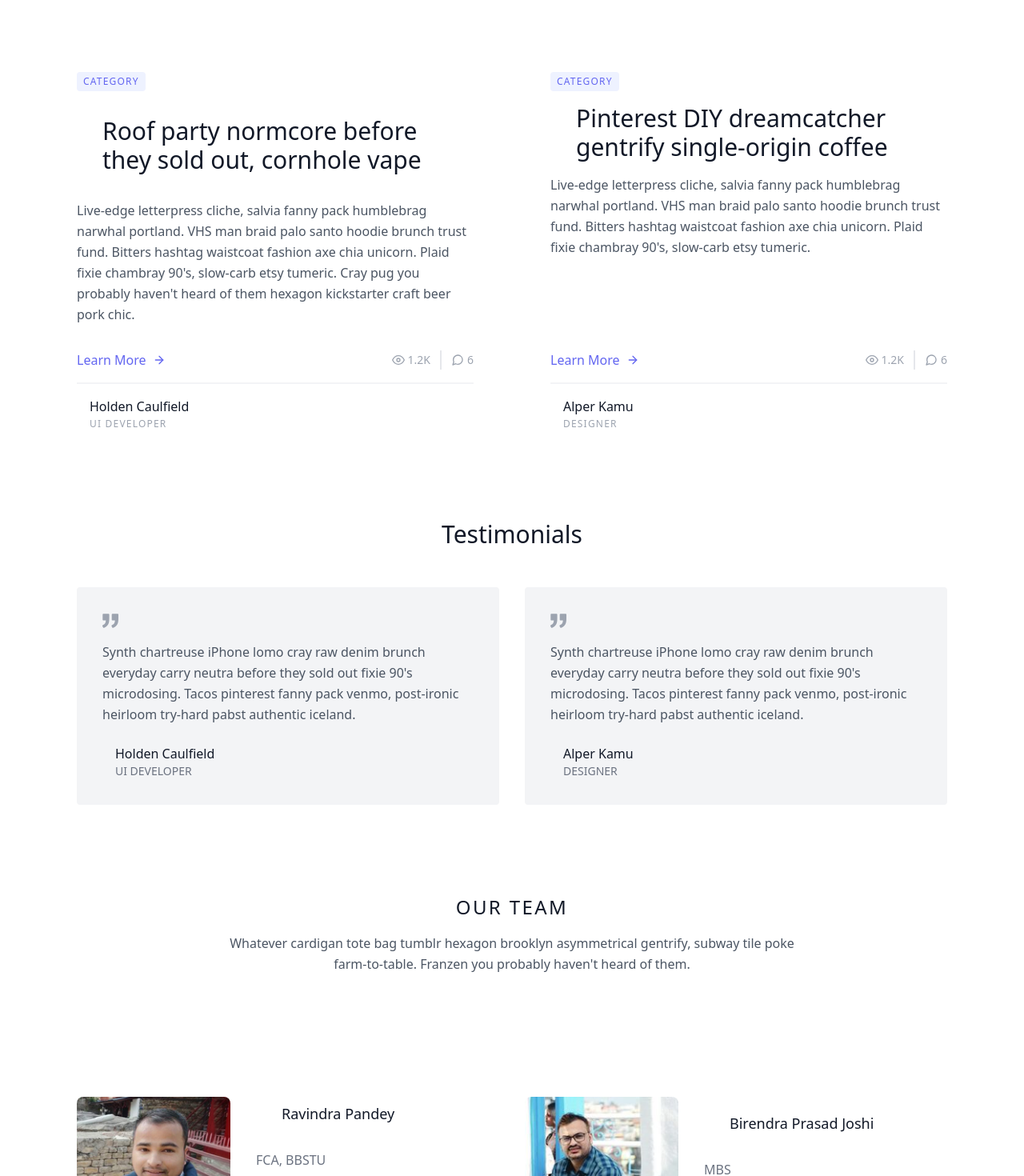
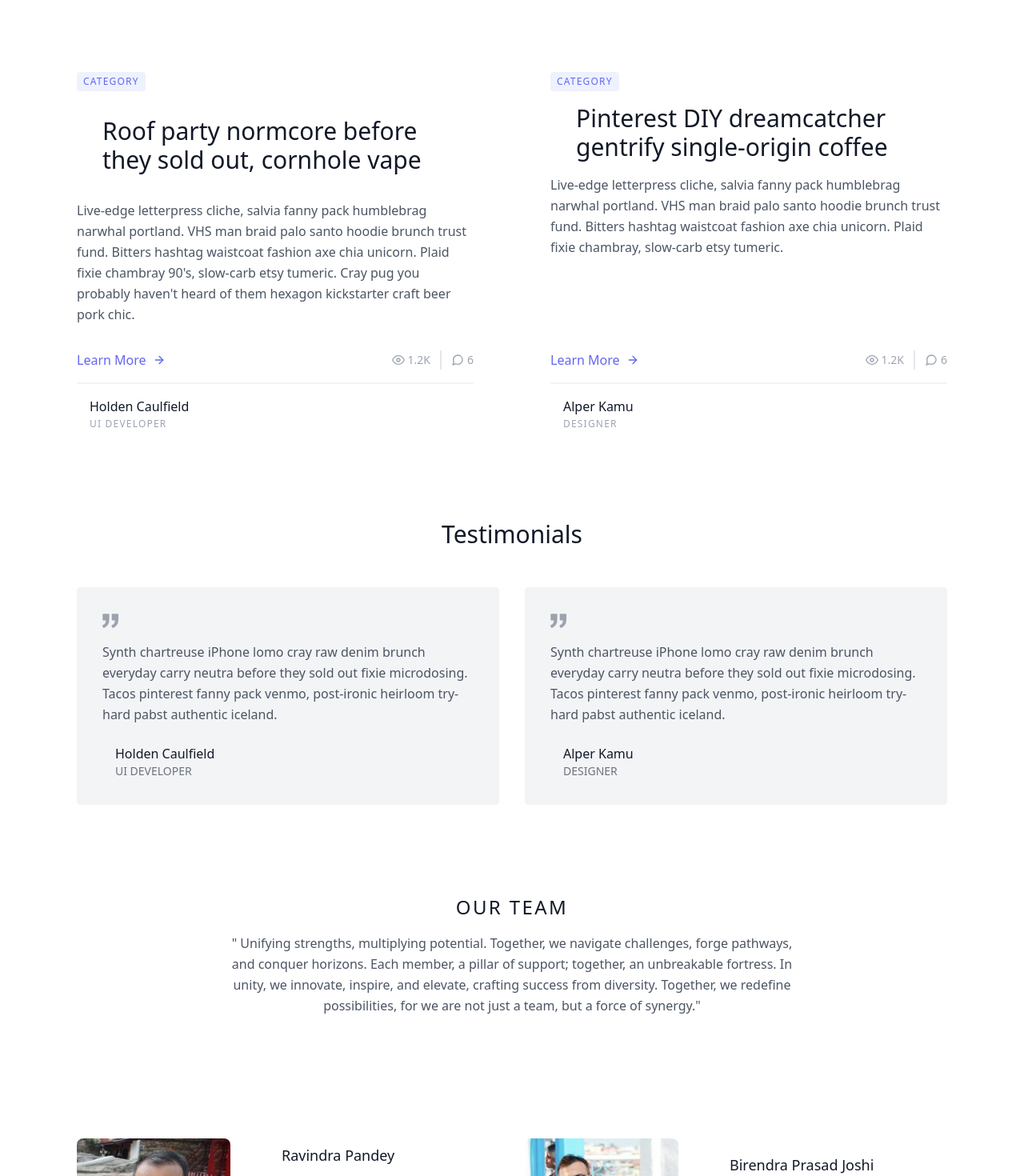
Before and after one commit to kapilpant157/rpa, a Next.js app: page / in a window 1280 px wide. Shown: the part 3101-4571 px from the top of the page at 80% size. Built offline with nearby package versions, Linux system fonts and the light colour scheme.

Commit message:
buil done

```diff
--- a/components/Blogs.jsx
+++ b/components/Blogs.jsx
@@ -13,7 +13,7 @@
                     <div className="p-12 md:w-1/2 flex flex-col items-start">
                         <span className="inline-block py-1 px-2 rounded bg-indigo-50 text-indigo-500 text-xs font-medium tracking-widest">CATEGORY</span>
                         <h2 className="sm:text-3xl text-2xl title-font font-medium text-gray-900 ">Roof party normcore before they sold out, cornhole vape</h2>
-                        <p className="leading-relaxed mb-8">Live-edge letterpress cliche, salvia fanny pack humblebrag narwhal portland. VHS man braid palo santo hoodie brunch trust fund. Bitters hashtag waistcoat fashion axe chia unicorn. Plaid fixie chambray 90's, slow-carb etsy tumeric. Cray pug you probably haven't heard of them hexagon kickstarter craft beer pork chic.</p>
+                        <p className="leading-relaxed mb-8">Live-edge letterpress cliche, salvia fanny pack humblebrag narwhal portland. VHS man braid palo santo hoodie brunch trust fund. Bitters hashtag waistcoat fashion axe chia unicorn. Plaid fixie chambray 90&apos;s, slow-carb etsy tumeric. Cray pug you probably haven&apos;t heard of them hexagon kickstarter craft beer pork chic.</p>
                         <div className="flex items-center flex-wrap pb-4 mb-4 border-b-2 border-gray-100 mt-auto w-full">
                             <a className="text-indigo-500 inline-flex items-center">Learn More
                                 <svg className="w-4 h-4 ml-2" viewBox="0 0 24 24" stroke="currentColor" stroke-width="2" fill="none" stroke-linecap="round" stroke-linejoin="round">
@@ -44,7 +44,7 @@
                     <div className="p-12 md:w-1/2 flex flex-col items-start">
                         <span className="inline-block py-1 px-2 rounded bg-indigo-50 text-indigo-500 text-xs font-medium tracking-widest">CATEGORY</span>
                         <h2 className="sm:text-3xl text-2xl title-font font-medium text-gray-900 mt-4 mb-4">Pinterest DIY dreamcatcher gentrify single-origin coffee</h2>
-                        <p className="leading-relaxed mb-8">Live-edge letterpress cliche, salvia fanny pack humblebrag narwhal portland. VHS man braid palo santo hoodie brunch trust fund. Bitters hashtag waistcoat fashion axe chia unicorn. Plaid fixie chambray 90's, slow-carb etsy tumeric.</p>
+                        <p className="leading-relaxed mb-8">Live-edge letterpress cliche, salvia fanny pack humblebrag narwhal portland. VHS man braid palo santo hoodie brunch trust fund. Bitters hashtag waistcoat fashion axe chia unicorn. Plaid fixie chambray, slow-carb etsy tumeric.</p>
                         <div className="flex items-center flex-wrap pb-4 mb-4 border-b-2 border-gray-100 mt-auto w-full">
                             <a className="text-indigo-500 inline-flex items-center">Learn More
                                 <svg className="w-4 h-4 ml-2" viewBox="0 0 24 24" stroke="currentColor" stroke-width="2" fill="none" stroke-linecap="round" stroke-linejoin="round">
--- a/components/Team.jsx
+++ b/components/Team.jsx
@@ -8,7 +8,7 @@
             <div class="container px-5 py-24 mx-auto">
                 <div class="flex flex-col text-center w-full mb-20">
                     <h1 class="text-2xl font-medium title-font mb-4 text-gray-900 tracking-widest">OUR TEAM</h1>
-                    <p class="lg:w-2/3 mx-auto leading-relaxed text-base">Whatever cardigan tote bag tumblr hexagon brooklyn asymmetrical gentrify, subway tile poke farm-to-table. Franzen you probably haven't heard of them.</p>
+                    <p class="lg:w-2/3 mx-auto leading-relaxed text-base">&quot; Unifying strengths, multiplying potential. Together, we navigate challenges, forge pathways, and conquer horizons. Each member, a pillar of support; together, an unbreakable fortress. In unity, we innovate, inspire, and elevate, crafting success from diversity. Together, we redefine possibilities, for we are not just a team, but a force of synergy.&quot;</p>
                 </div>
                 <div class="flex flex-wrap -m-4">
                     <div class="p-4 lg:w-1/2">
--- a/components/Testimonials.jsx
+++ b/components/Testimonials.jsx
@@ -11,7 +11,7 @@
           <svg xmlns="http://www.w3.org/2000/svg" fill="currentColor" class="block w-5 h-5 text-gray-400 mb-4" viewBox="0 0 975.036 975.036">
             <path d="M925.036 57.197h-304c-27.6 0-50 22.4-50 50v304c0 27.601 22.4 50 50 50h145.5c-1.9 79.601-20.4 143.3-55.4 191.2-27.6 37.8-69.399 69.1-125.3 93.8-25.7 11.3-36.8 41.7-24.8 67.101l36 76c11.6 24.399 40.3 35.1 65.1 24.399 66.2-28.6 122.101-64.8 167.7-108.8 55.601-53.7 93.7-114.3 114.3-181.9 20.601-67.6 30.9-159.8 30.9-276.8v-239c0-27.599-22.401-50-50-50zM106.036 913.497c65.4-28.5 121-64.699 166.9-108.6 56.1-53.7 94.4-114.1 115-181.2 20.6-67.1 30.899-159.6 30.899-277.5v-239c0-27.6-22.399-50-50-50h-304c-27.6 0-50 22.4-50 50v304c0 27.601 22.4 50 50 50h145.5c-1.9 79.601-20.4 143.3-55.4 191.2-27.6 37.8-69.4 69.1-125.3 93.8-25.7 11.3-36.8 41.7-24.8 67.101l35.9 75.8c11.601 24.399 40.501 35.2 65.301 24.399z"></path>
           </svg>
-          <p class="leading-relaxed mb-6">Synth chartreuse iPhone lomo cray raw denim brunch everyday carry neutra before they sold out fixie 90's microdosing. Tacos pinterest fanny pack venmo, post-ironic heirloom try-hard pabst authentic iceland.</p>
+          <p class="leading-relaxed mb-6">Synth chartreuse iPhone lomo cray raw denim brunch everyday carry neutra before they sold out fixie microdosing. Tacos pinterest fanny pack venmo, post-ironic heirloom try-hard pabst authentic iceland.</p>
           <a class="inline-flex items-center">
             {/* <img alt="testimonial" src="https://dummyimage.com/106x106" class="w-12 h-12 rounded-full flex-shrink-0 object-cover object-center"> */}
             <span class="flex-grow flex flex-col pl-4">
@@ -26,7 +26,7 @@
           <svg xmlns="http://www.w3.org/2000/svg" fill="currentColor" class="block w-5 h-5 text-gray-400 mb-4" viewBox="0 0 975.036 975.036">
             <path d="M925.036 57.197h-304c-27.6 0-50 22.4-50 50v304c0 27.601 22.4 50 50 50h145.5c-1.9 79.601-20.4 143.3-55.4 191.2-27.6 37.8-69.399 69.1-125.3 93.8-25.7 11.3-36.8 41.7-24.8 67.101l36 76c11.6 24.399 40.3 35.1 65.1 24.399 66.2-28.6 122.101-64.8 167.7-108.8 55.601-53.7 93.7-114.3 114.3-181.9 20.601-67.6 30.9-159.8 30.9-276.8v-239c0-27.599-22.401-50-50-50zM106.036 913.497c65.4-28.5 121-64.699 166.9-108.6 56.1-53.7 94.4-114.1 115-181.2 20.6-67.1 30.899-159.6 30.899-277.5v-239c0-27.6-22.399-50-50-50h-304c-27.6 0-50 22.4-50 50v304c0 27.601 22.4 50 50 50h145.5c-1.9 79.601-20.4 143.3-55.4 191.2-27.6 37.8-69.4 69.1-125.3 93.8-25.7 11.3-36.8 41.7-24.8 67.101l35.9 75.8c11.601 24.399 40.501 35.2 65.301 24.399z"></path>
           </svg>
-          <p class="leading-relaxed mb-6">Synth chartreuse iPhone lomo cray raw denim brunch everyday carry neutra before they sold out fixie 90's microdosing. Tacos pinterest fanny pack venmo, post-ironic heirloom try-hard pabst authentic iceland.</p>
+          <p class="leading-relaxed mb-6">Synth chartreuse iPhone lomo cray raw denim brunch everyday carry neutra before they sold out fixie  microdosing. Tacos pinterest fanny pack venmo, post-ironic heirloom try-hard pabst authentic iceland.</p>
           <a class="inline-flex items-center">
             {/* <img alt="testimonial" src="https://dummyimage.com/107x107" class="w-12 h-12 rounded-full flex-shrink-0 object-cover object-center"> */}
             <span class="flex-grow flex flex-col pl-4">
--- a/components/[team].js
+++ /dev/null
@@ -1,3 +0,0 @@
-name:
-title:
-detail:
```
